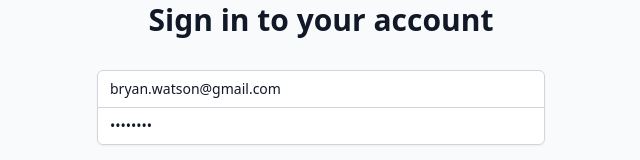
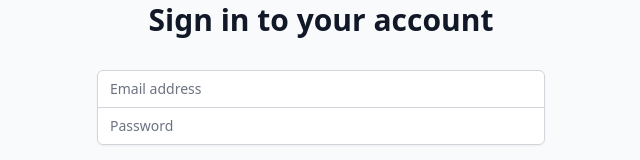
Before and after one commit to carlosarantes/tech-assessment-bolttech-frontend, a Vue app: page /#/ in a window 1280 px wide. Shown: the part 320-480 px from the top of the page, without its empty margins (319-959 px from the left). Built offline with nearby package versions, Linux system fonts and the light colour scheme; sample sign-in values are in the browser's storage; what v-tooltip, vue-toastify would draw is missing.

Commit message:
i forgot to remove my test user

```diff
--- a/src/store.js
+++ b/src/store.js
@@ -32,8 +32,8 @@ export default new Vuex.Store({
         email : null
       },
       auth : {
-          email: "bryan.watson@gmail.com",
-          password: "10203040",
+          email: null,
+          password: null,
           jwt: null,
           logged : false,
           authErros : [ ]
```
